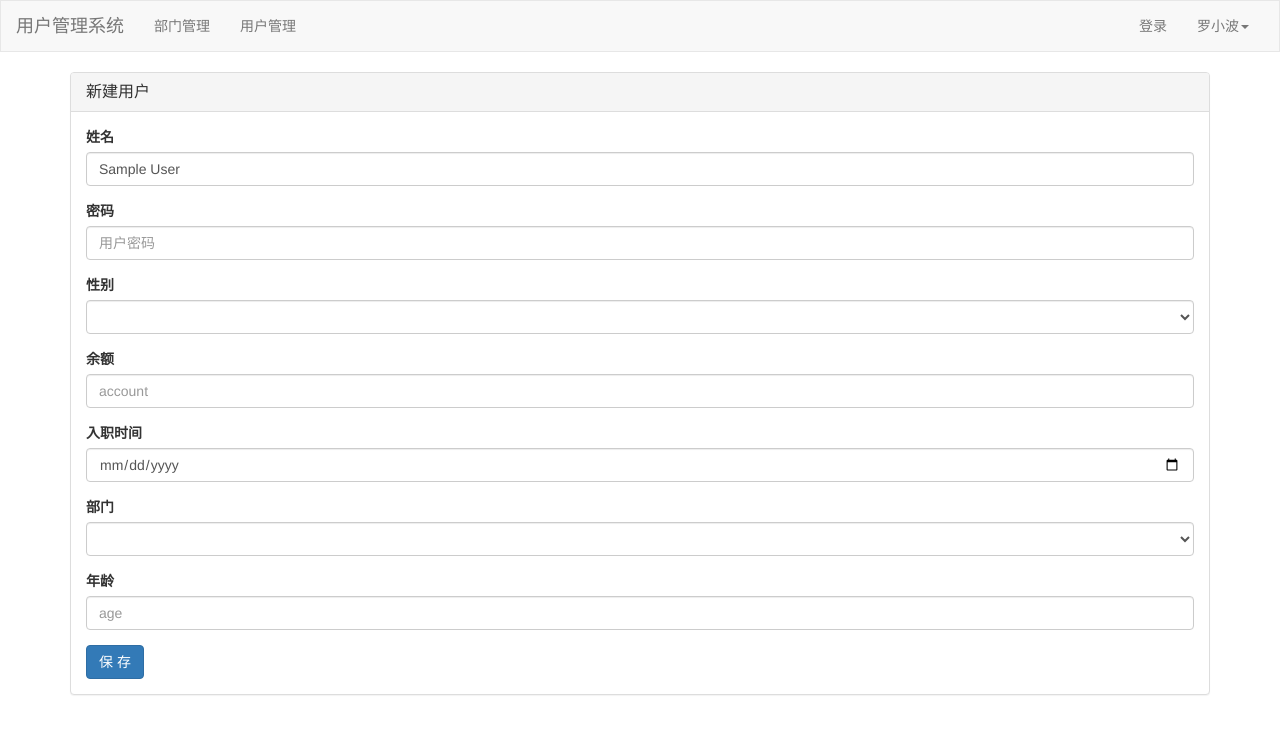
After one commit to luoxiaobo1994/DjangoWeb2_sys, a Django app: page /user/1/edit/ in a window 1280 px wide. The commit adds this page. Shown: the top 734 px of the page. Run offline with Django 4.2, Linux system fonts and the light colour scheme; tables that the repository leaves empty hold one stand-in row (values such as "Sample post"); lists and menus that the app fills with data are empty; some libraries are stand-ins or nearby versions.

Commit message:
更新了一些东西

```diff
--- a/Djangoweb2_sys/settings.py
+++ b/Djangoweb2_sys/settings.py
@@ -105,7 +105,7 @@ AUTH_PASSWORD_VALIDATORS = [
 
 LANGUAGE_CODE = 'en-us'
 
-TIME_ZONE = 'UTC'
+TIME_ZONE = 'Asia/Shanghai'  # 时区与上海为准.
 
 USE_I18N = True
 
--- a/Djangoweb2_sys/urls.py
+++ b/Djangoweb2_sys/urls.py
@@ -25,4 +25,9 @@ urlpatterns = [
     # 带有正则筛选功能的连接地址,访问时,必须传入一个数值.eg:depart/2/modify/,depart/1/modify/
     # 使用这种方式,view函数可以多传一个nid参数.
     path('depart/<int:nid>/modify/', views.modify_depart),
+    # 下面是关于用户的函数
+    path('user/list/',views.user_list),
+    path('user/add/',views.user_add),
+    path('user/model_add/',views.user_add_model),
+    path('user/<int:nid>/edit/',views.user_edit),
 ]
--- a/app01/models.py
+++ b/app01/models.py
@@ -6,6 +6,9 @@ from django.db import models
 class Department(models.Model):
     # 部门表,只存部门名称
     title = models.CharField(max_length=32, verbose_name="标题")
+
+    def __str__(self):
+        return self.title  # 方便循环显示时的对象属性显示.
 
 
 class UserInfo(models.Model):
@@ -25,4 +28,5 @@ class UserInfo(models.Model):
     # on_delete 级联删除,部门id被删除的情况下,把这个用户也干掉.
     # 也可以,允许置空,设置默认值为空,删除部门ID时,保留该用户.
     # depart = models.ForeignKey(to="Department",to_field="id",null=True,on_delete=models.SET_NULL)  # 可为空方式.
-    depart = models.ForeignKey(to="Department", to_field="id", on_delete=models.CASCADE)
+    # 生成字段的名称叫做depart,因为是外键,实际数据库生成的是:depart_id.
+    depart = models.ForeignKey(verbose_name="部门", to="Department", to_field="id", on_delete=models.CASCADE)
--- a/app01/templates/layout.html
+++ b/app01/templates/layout.html
@@ -31,7 +31,7 @@
         <div class="collapse navbar-collapse" id="bs-example-navbar-collapse-1">
             <ul class="nav navbar-nav">
                 <li><a href="/depart/list">部门管理</a></li>
-                <li><a href="#">用户管理</a></li>
+                <li><a href="/user/list">用户管理</a></li>
             </ul>
             <ul class="nav navbar-nav navbar-right">
                 <li><a href="#">登录</a></li>
--- /dev/null
+++ b/app01/templates/user_edit.html
@@ -0,0 +1,58 @@
+{% extends 'layout.html' %}
+
+{% block content %}
+    <div>
+        <div class="container">
+            <div class="panel panel-default">
+                <div class="panel-heading">
+                    <h3 class="panel-title">新建用户</h3>
+                </div>
+                <div class="panel-body">
+                    <form method="post">
+                        {% csrf_token %} {# post方式,需要加这行 #}
+                        <div class="form-group">
+                            <label>姓名</label>
+                            <input type="text" class="form-control" placeholder="用户名称" name="name"
+                                   value="{{ user_info.name }}"/>
+                        </div>
+                        <div class="form-group">
+                            <label>密码</label>
+                            <input type="text" class="form-control" placeholder="用户密码" name="password"/>
+                        </div>
+                        <div class="form-group">
+                            <label>性别</label>
+                            {#<input type="number" class="form-control" placeholder="gender" name="gender"/>#}
+                            <select class="form-control" name="gender">
+                                {% for item in gender_choices %}
+                                    <option value="{{ item.0 }}">{{ item.1 }}</option>
+                                {% endfor %}
+                            </select>
+                        </div>
+                        <div class="form-group">
+                            <label>余额</label>
+                            <input type="text" class="form-control" placeholder="account" name="account"/>
+                        </div>
+                        <div class="form-group">
+                            <label>入职时间</label>
+                            <input type="date" class="form-control" placeholder="create_time" name="create_time"/>
+                        </div>
+                        <div class="form-group">
+                            <label>部门</label>
+                            {#                            <input type="text" class="form-control" placeholder="depart" name="depart"/>#}
+                            <select class="form-control" name="department">
+                                {% for item in depart_list %}
+                                    <option value="{{ item.id }}">{{ item.title }}</option>
+                                {% endfor %}
+                            </select>
+                        </div>
+                        <div class="form-group">
+                            <label>年龄</label>
+                            <input type="number" class="form-control" placeholder="age" name="age"/>
+                        </div>
+                        <button type="submit" class="btn btn-primary">保 存</button>
+                    </form>
+                </div>
+            </div>
+        </div>
+    </div>
+{% endblock %}
--- a/app01/views.py
+++ b/app01/views.py
@@ -46,3 +46,79 @@ def modify_depart(request, nid):  # nid=连接时自带的
     if new_title:
         models.Department.objects.filter(id=nid).update(title=new_title)
     return redirect("/depart/list/")
+
+
+def user_list(request):
+    """ 用户管理 """
+    queryset = models.UserInfo.objects.all()
+    # depart = models.Department.objects.filter(id=queryset)
+    return render(request, 'user_list.html', {'object': queryset})
+
+
+def user_add(request):
+    """ 新增用户(原始的方式):很麻烦,不采取,这是初初初级的程序员才会用的 """
+    if request.method == "GET":
+        context = {
+            'gender_choices': models.UserInfo.gender_choices,
+            'depart_list': models.Department.objects.all()
+        }
+        return render(request, 'user_add.html', context)
+    # POST请求,先获取用户提交的数据.
+    name = request.POST.get("name")
+    password = request.POST.get("password")
+    gender = request.POST.get("gender")
+    account = request.POST.get("account")
+    create_time = request.POST.get("create_time")
+    department = request.POST.get("department")
+    age = request.POST.get("age")
+    # 添加到数据库:问题1,没有校验. 问题2,输入错误没有提示. 问题3,输入错误,跳转报错界面,不美观. 问题4,每个字段都重新校验则比较麻烦.
+    models.UserInfo.objects.create(
+        name=name,
+        password=password,
+        age=age,
+        gender=gender,
+        account=float('%.2f' % account),  # 取两位小数
+        create_time=create_time,
+        depart_id=department
+    )
+    return redirect("/user/list/")
+
+
+# --------------- ModelForm实例 ---------------
+from django import forms
+
+
+class UserModelForm(forms.ModelForm):
+    class Meta:
+        model = models.UserInfo
+        fields = ['name', 'password', 'age', 'create_time', 'gender', 'account', 'depart']
+        # widgets = {  # 老土的办法,一个一个去定义,这么写,容易挨叼.
+        #     "name":forms.TextInput(attrs={"class":"form-control"}),
+        #     "password":forms.PasswordInput(attrs={"class":"form-control"}),
+        #     "age":forms.NumberInput(attrs={"class":"form-control"}),
+        #     "create_time":forms.TextInput(attrs={"class":"form-control"}),
+        # }
+
+    def __init__(self, *args, **kwargs):
+        super().__init__(*args, **kwargs)
+
+        for name, field in self.fields.items():
+            # print(name,field)
+            field.widget.attrs = {"class": "form-control", "placeholder": name}
+
+
+def user_add_model(request):
+    """ 新增用户 使用模板表单ModelForm,使用组件,把一些校验操作,提示操作完成了. """
+    form = UserModelForm()
+    return render(request, 'user_model_form_add.html', {"form": form})
+
+
+def user_edit(request, nid):
+    user_info = models.UserInfo.objects.filter(id=nid).first()
+    if request.method == "GET":  # 从用户列表访问这个界面. 则显示你要修改的部门信息.
+        return render(request, 'user_edit.html', {"user_info": user_info})
+    # 拿到修改后的部门名称
+    new_title = request.POST.get('title')  # 已经在这个界面,进入保存操作,则是POST进来的.
+    if new_title:
+        models.Department.objects.filter().update(title=new_title)
+    return redirect("/user/list/")
```
Also changed, not shown: app01/templates/just_example.html (added, +15 -0 lines), app01/templates/user_add.html (added, +57 -0 lines), app01/templates/user_list.html (added, +66 -0 lines), app01/templates/user_model_form_add.html (added, +24 -0 lines).
